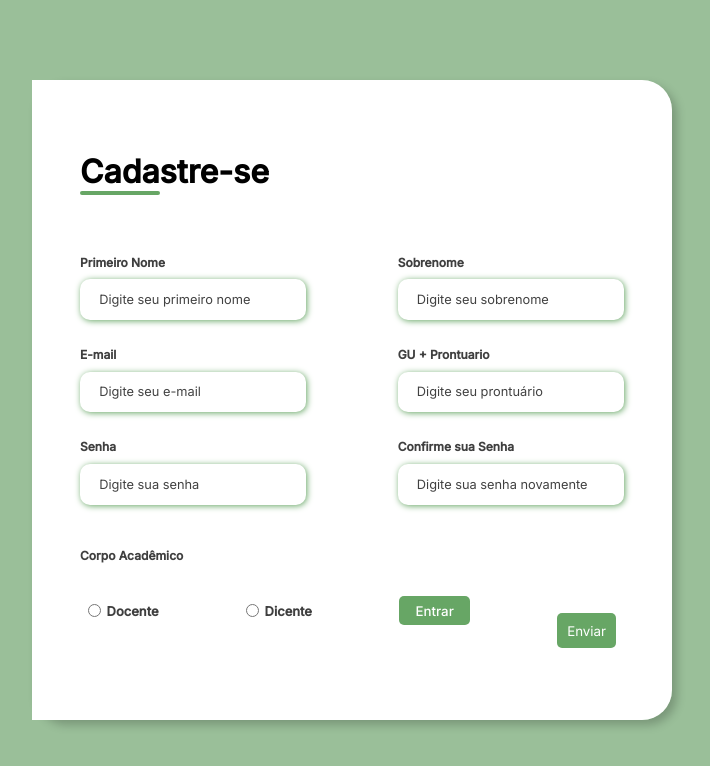
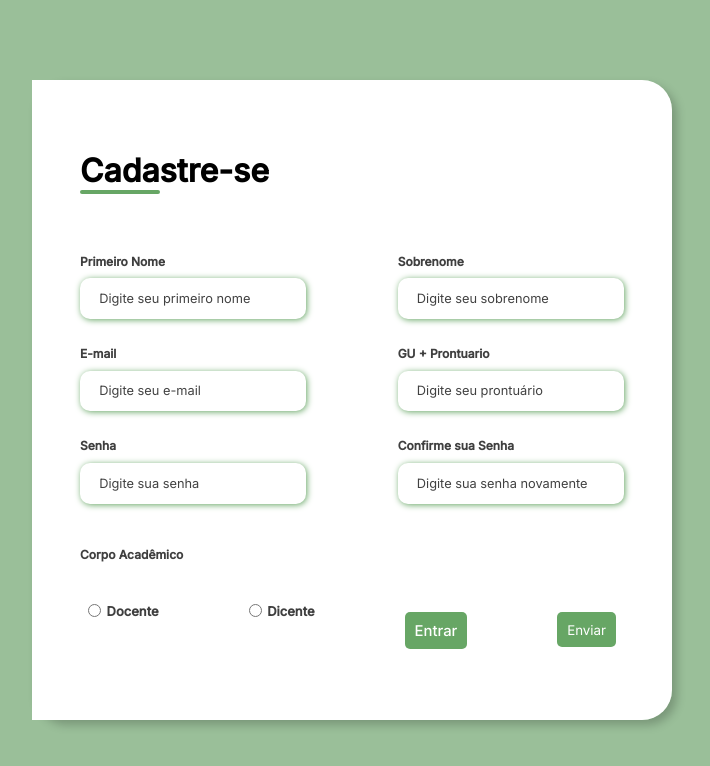
Before and after one commit to Jotta-TI/gema, a PHP site: page /cadastro.php in a window 1280 px wide. Shown: the top 766 px of the page, without its empty margins (288-998 px from the left). Run offline with PHP 8.4, Linux system fonts and the light colour scheme.

Commit message:
Update cadastro.php

```diff
--- a/cadastro.php
+++ b/cadastro.php
@@ -73,7 +73,7 @@
 				<label for="male">Dicente</label>
 			</div>
 
-			<div class="login-button">
+			<div class="continue-button">
 				<button><a href="index.php">Entrar</a></button>
 			</div>
 
```
